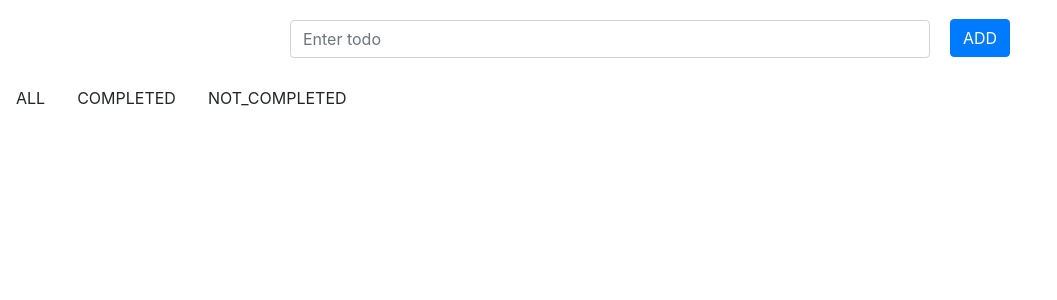
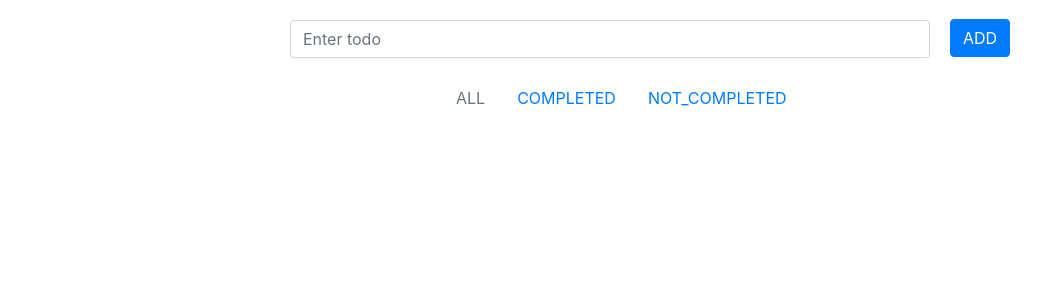
Before and after one commit to CaesiumY/redux-todo-example, a React (Create React App) app in the folder todo/: page / in a window 1280 px wide. Shown: the top 300 px of the page, without its empty margins (0-1057 px from the left). Built offline with nearby package versions, Linux system fonts and the light colour scheme.

Commit message:
style: Add filter style

```diff
--- a/todo/src/components/Filter.js
+++ b/todo/src/components/Filter.js
@@ -1,5 +1,6 @@
 import React from "react";
 import PropTypes from "prop-types";
+import "../css/Filter.css";
 
 export const filterTypes = {
   ALL: "ALL",
@@ -17,9 +18,9 @@ const Filter = ({ filter, onFilterChange }) => {
         onClick={() => {
           onFilterChange(filterTypes[key]);
         }}
-        className={`nav-item ${filterTypes[key]} ${active}`}
+        className={`${active} nav-item ${filterTypes[key]}`}
       >
-        <a className="nav-link">{filterTypes[key]}</a>
+        <span className="nav-link">{filterTypes[key]}</span>
       </li>
     );
   });
--- /dev/null
+++ b/todo/src/css/Filter.css
@@ -0,0 +1,16 @@
+.nav {
+  width: 400px;
+  margin: auto;
+}
+
+.nav li {
+  color: #007bff;
+}
+
+.active {
+  color: #6c757d !important;
+}
+
+.nav li:hover {
+  cursor: pointer;
+}
```
